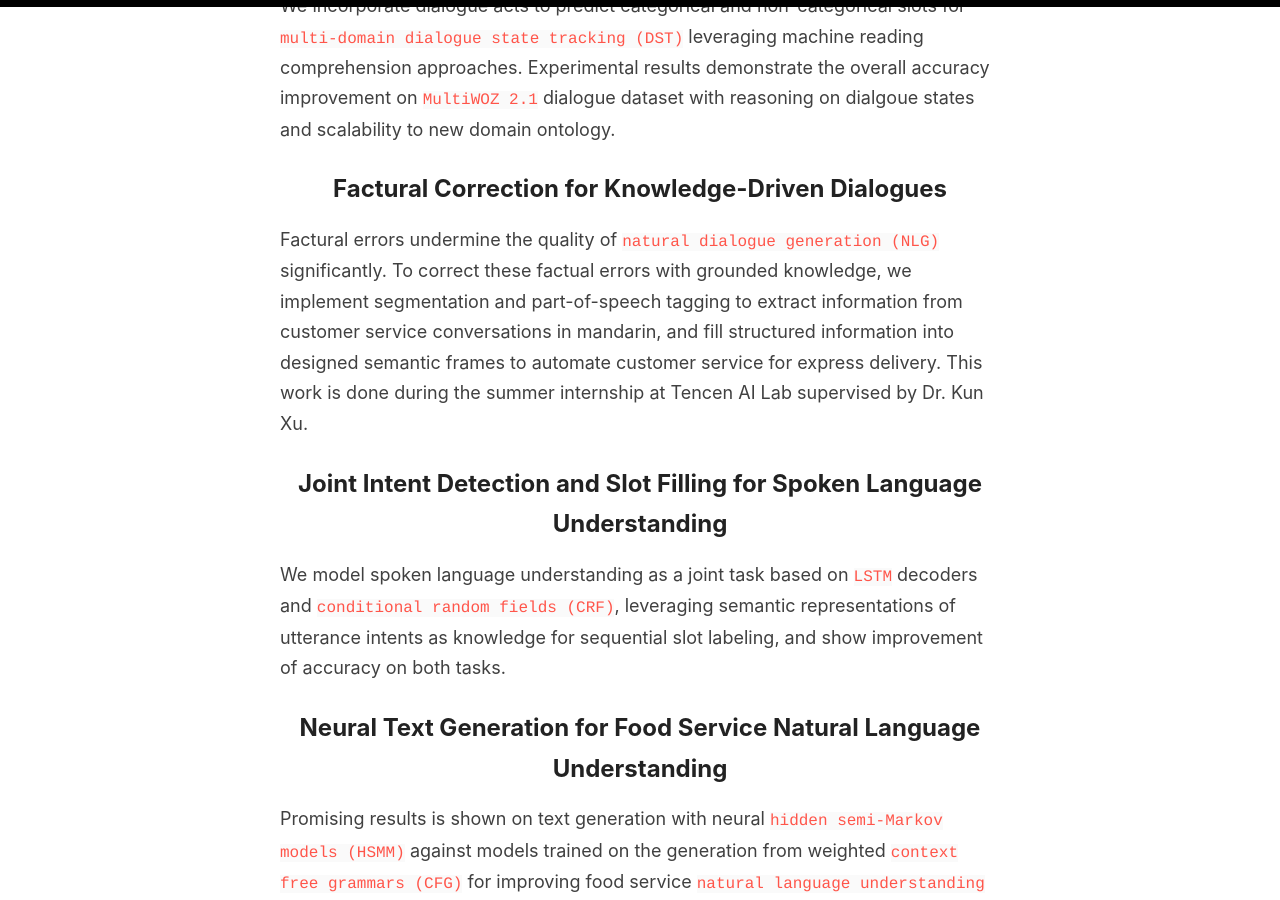
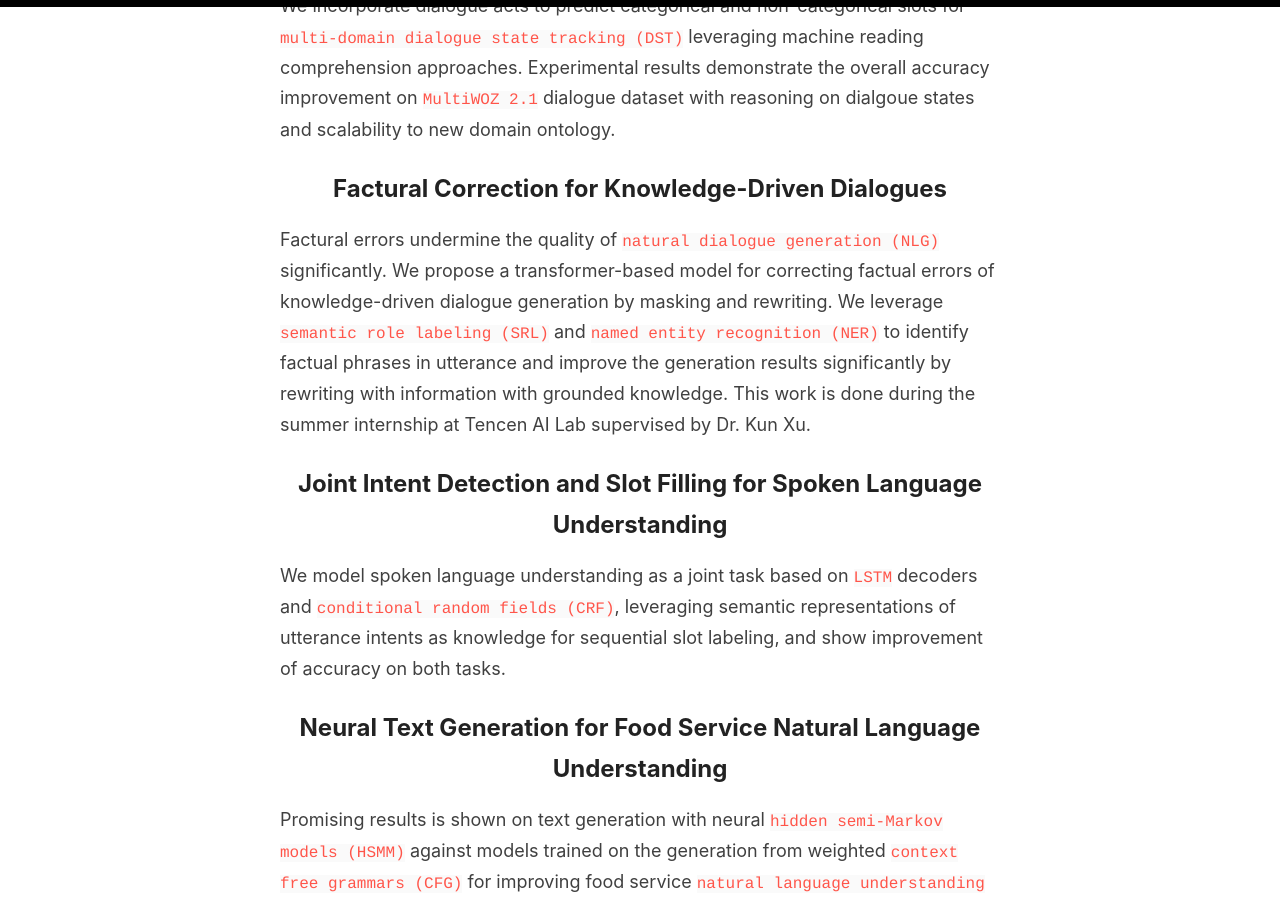
Before and after one commit to youlandasu/youlandasu.github.io, a Jekyll site: the page built from _pages/projects.md, in a window 1280 px wide and 900 px high, scrolled down 360 px. Built offline with Jekyll 4.4.1, drawn with Linux system fonts in a browser that asks for light colours.

Commit message:
Update factual correction

```diff
--- a/_pages/projects.md
+++ b/_pages/projects.md
@@ -10,7 +10,7 @@ We incorporate dialogue acts to predict categorical and non-categorical slots fo
 
 ## Factural Correction for Knowledge-Driven Dialogues
 
-Factural errors undermine the quality of ``natural dialogue generation (NLG)`` significantly. To correct these factual errors with grounded knowledge, we implement segmentation and part-of-speech tagging to extract information from customer service conversations in mandarin, and fill structured information into designed semantic frames to automate customer service for express delivery. This work is done during the summer internship at Tencen AI Lab supervised by Dr. Kun Xu.
+Factural errors undermine the quality of ``natural dialogue generation (NLG)`` significantly. We propose a transformer-based model for correcting factual errors of knowledge-driven dialogue generation by masking and rewriting. We leverage ``semantic role labeling (SRL)`` and ``named entity recognition (NER)`` to identify factual phrases in utterance and improve the generation results significantly by rewriting with information with grounded knowledge. This work is done during the summer internship at Tencen AI Lab supervised by Dr. Kun Xu.
 
 ## Joint Intent Detection and Slot Filling for Spoken Language Understanding
 
```
